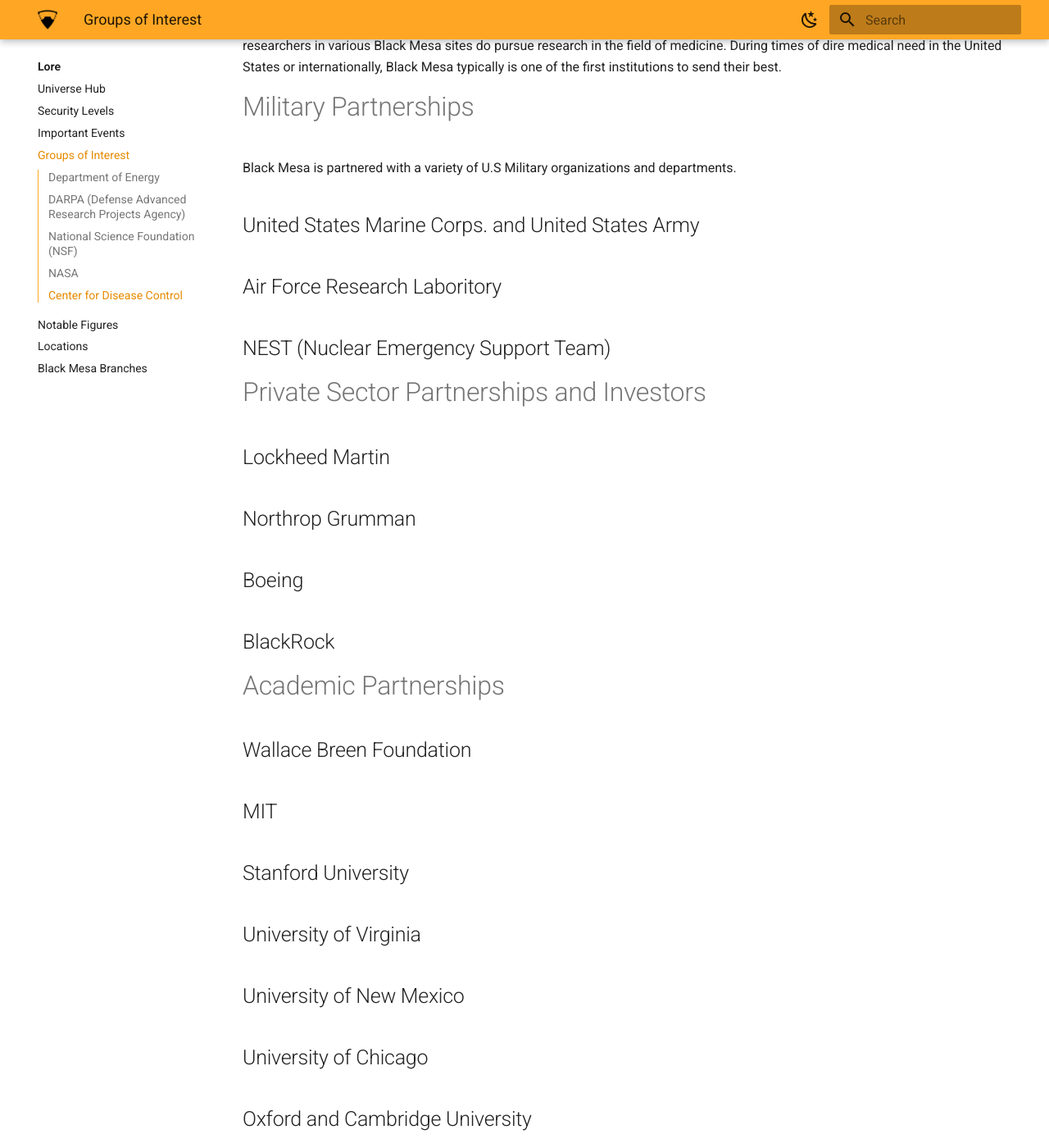
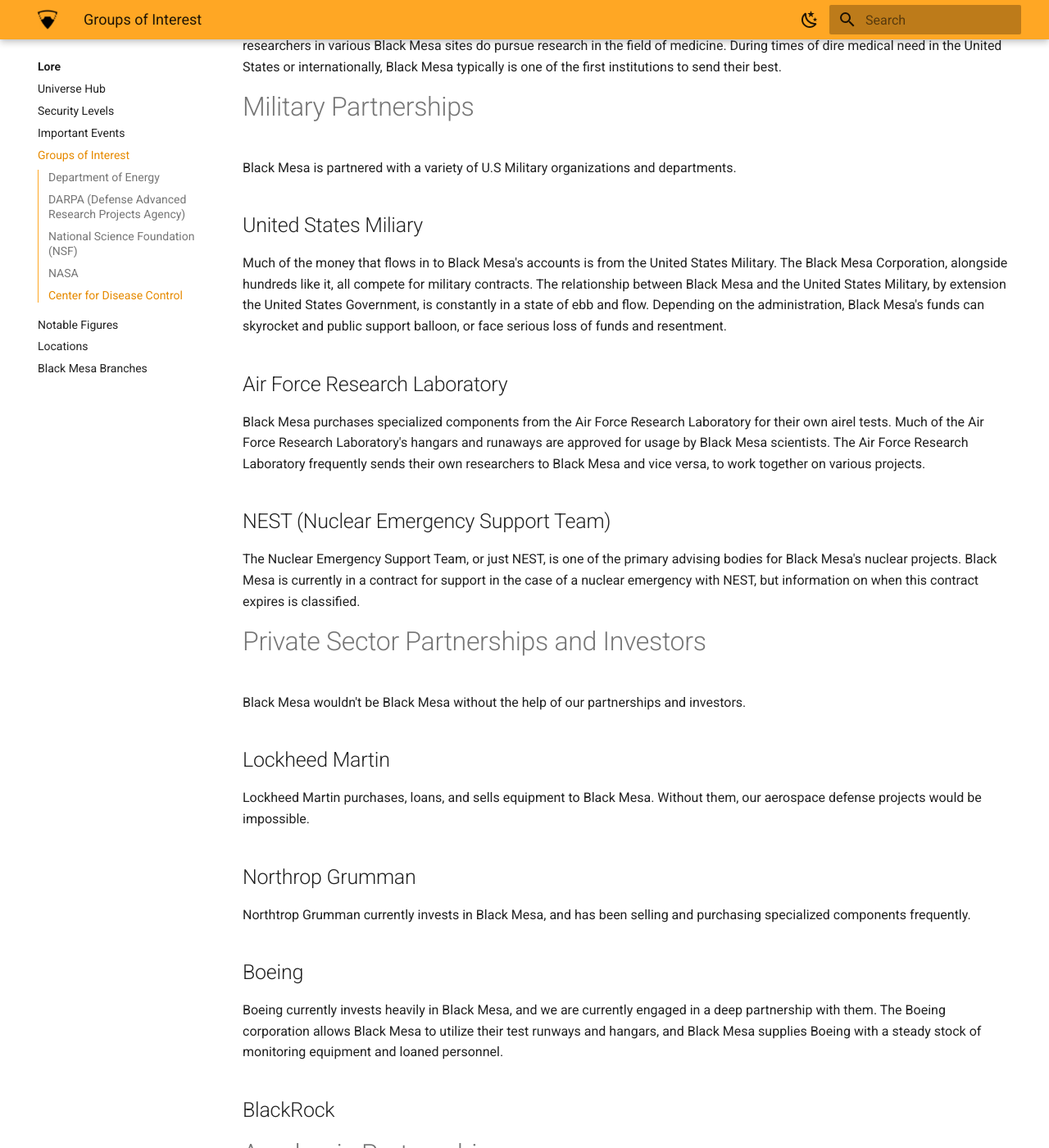
Before and after one commit to Project-Ordinance/website-wiki, an MkDocs documentation site: the page built from docs/lore/groups.md, in a window 1280 px wide and 1400 px high, scrolled down 998 px. Shown: the whole window at 82% size. Built offline with MkDocs 1.6.1 and Material for MkDocs 9.7.7, drawn with Linux system fonts in a browser that asks for light colours.

Commit message:
Update groups, add some investors

```diff
--- a/docs/lore/groups.md
+++ b/docs/lore/groups.md
@@ -20,22 +20,29 @@
 #Military Partnerships#
 Black Mesa is partnered with a variety of U.S Military organizations and departments.
 
-##United States Marine Corps. and United States Army##
+##United States Miliary##
+Much of the money that flows in to Black Mesa's accounts is from the United States Military. The Black Mesa Corporation, alongside hundreds like it, all compete for military contracts. The relationship between Black Mesa and the United States Military, by extension the United States Government, is constantly in a state of ebb and flow. Depending on the administration, Black Mesa's funds can skyrocket and public support balloon, or face serious loss of funds and resentment.
 
-##Air Force Research Laboritory##
+##Air Force Research Laboratory##
+Black Mesa purchases specialized components from the Air Force Research Laboratory for their own airel tests. Much of the Air Force Research Laboratory's hangars and runaways are approved for usage by Black Mesa scientists. The Air Force Research Laboratory frequently sends their own researchers to Black Mesa and vice versa, to work together on various projects.
 
 ##NEST (Nuclear Emergency Support Team)##
-
+The Nuclear Emergency Support Team, or just NEST, is one of the primary advising bodies for Black Mesa's nuclear projects. Black Mesa is currently in a contract for support in the case of a nuclear emergency with NEST, but information on when this contract expires is classified.
 
 #Private Sector Partnerships and Investors#
+Black Mesa wouldn't be Black Mesa without the help of our partnerships and investors.
 
 ##Lockheed Martin##
+Lockheed Martin purchases, loans, and sells equipment to Black Mesa. Without them, our aerospace defense projects would be impossible.
 
 ##Northrop Grumman##
+Northtrop Grumman currently invests in Black Mesa, and has been selling and purchasing specialized components frequently.
 
 ##Boeing##
+Boeing currently invests heavily in Black Mesa, and we are currently engaged in a deep partnership with them. The Boeing corporation allows Black Mesa to utilize their test runways and hangars, and Black Mesa supplies Boeing with a steady stock of monitoring equipment and loaned personnel.
 
 ##BlackRock##
+
 
 #Academic Partnerships#
 
```
Also changed, not shown: other parts of docs/lore/groups.md (+1 -1 lines).
